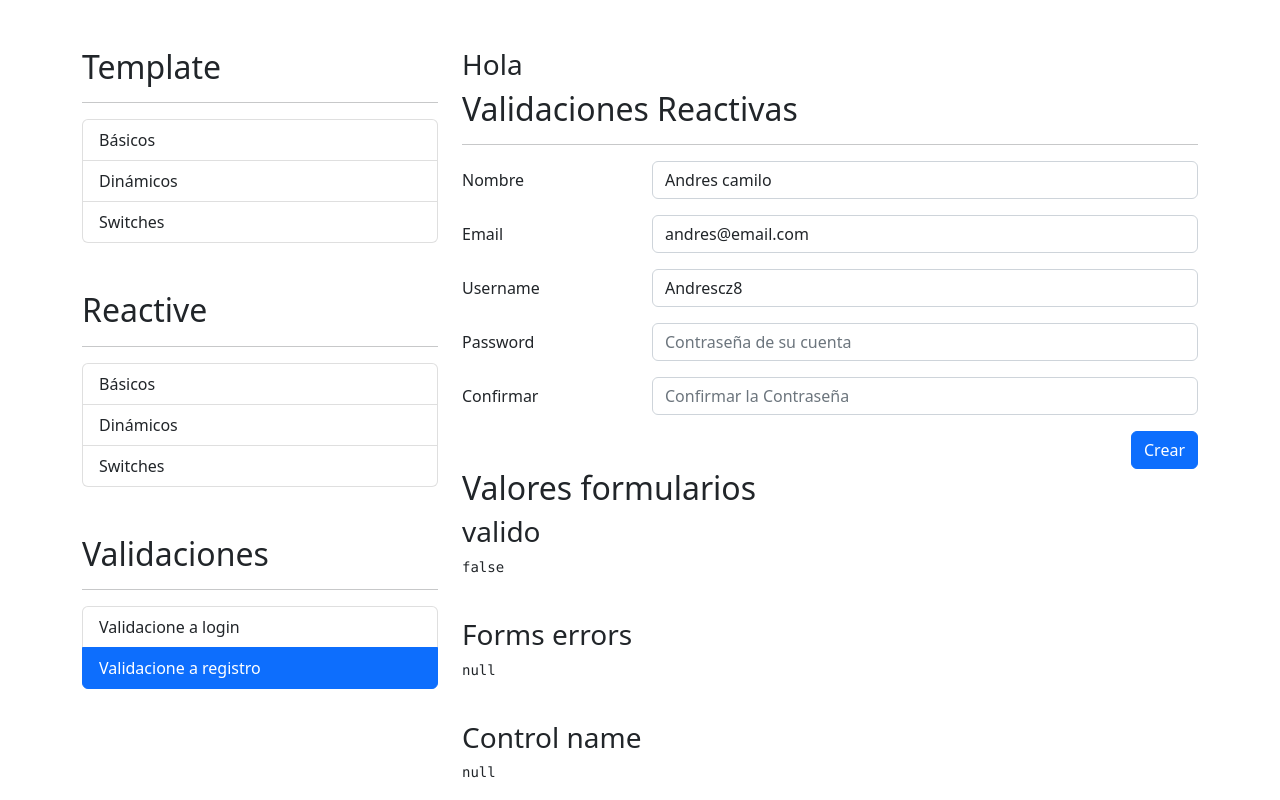
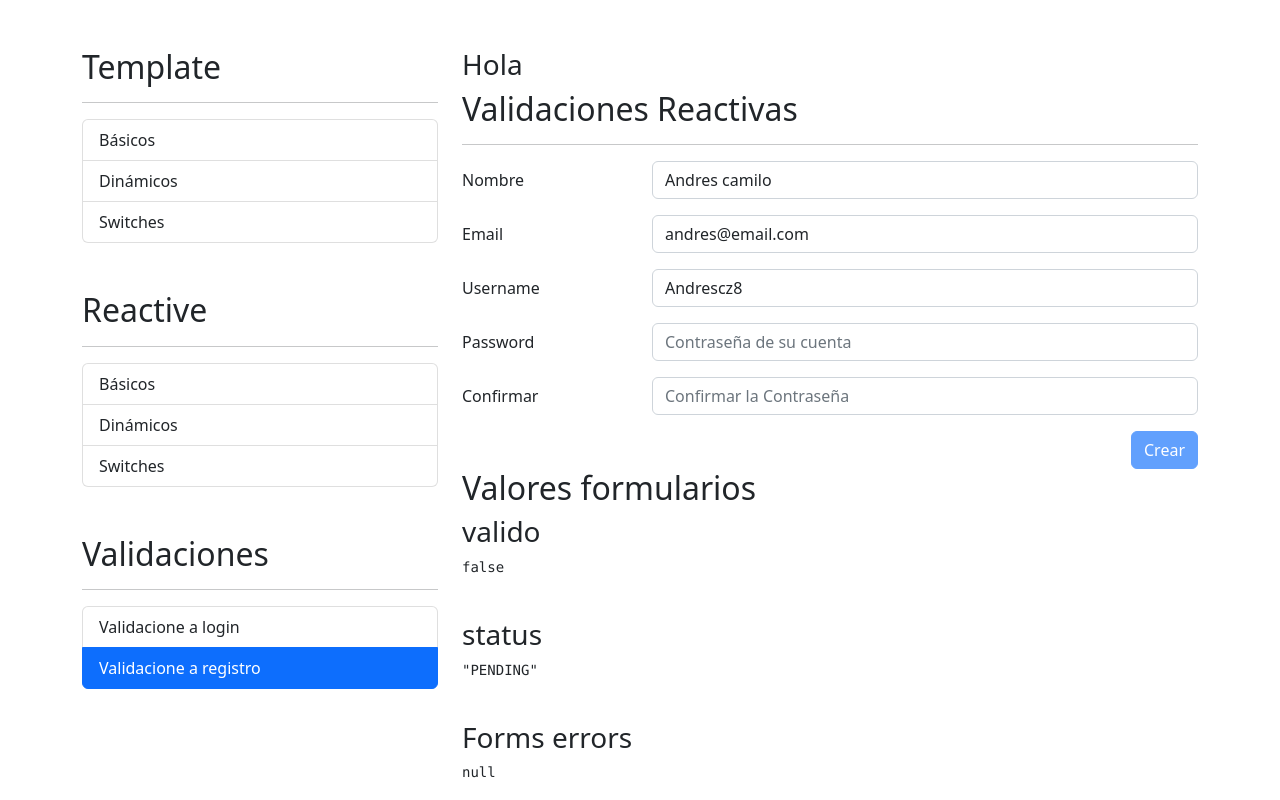
Before and after one commit to AndresCamiloChavez/FormulariosApp, an Angular app: page /auth/registro in a window 1280 px wide. Shown: the top 800 px of the page. Built offline with nearby package versions, Linux system fonts and the light colour scheme; no server answers.

Commit message:
Manejo de errores personalizados en formularios

```diff
--- a/src/app/app.module.ts
+++ b/src/app/app.module.ts
@@ -4,6 +4,7 @@ import { BrowserModule } from '@angular/platform-browser';
 import { AppRoutingModule } from './app-routing.module';
 import { AppComponent } from './app.component';
 import { SharedModule } from './shared/shared.module';
+import { HttpClientModule } from '@angular/common/http';
 
 @NgModule({
   declarations: [
@@ -12,7 +13,8 @@ import { SharedModule } from './shared/shared.module';
   imports: [
     BrowserModule,
     AppRoutingModule,
-    SharedModule
+    SharedModule,
+    HttpClientModule
   ],
   providers: [],
   bootstrap: [AppComponent]
--- a/src/app/auth/pages/registro/registro.component.html
+++ b/src/app/auth/pages/registro/registro.component.html
@@ -28,9 +28,13 @@
             class="form-control"
             placeholder="Correo electrónico "
           />
-          <span *ngIf="campoValido('email')" class="form-text text-danger"
+          <span *ngIf="emailRequired()" class="form-text text-danger"
             >El correo es obligatorio</span
           >
+          <span *ngIf="emailTomato()" class="form-text text-danger"
+            >¡El correo ya existe!</span
+          >
+
         </div>
       </div>
       <!-- Username -->
@@ -79,7 +83,7 @@
 
       <div class="row">
         <div class="col">
-          <button type="submit" class="btn btn-primary float-end">Crear</button>
+          <button [disabled]="miFormulario.pending" type="submit" class="btn btn-primary float-end">Crear</button>
         </div>
       </div>
     </form>
@@ -89,6 +93,9 @@
 <h2>Valores formularios</h2>
 <h3>valido</h3>
 <pre>{{ miFormulario.valid | json }}</pre>
+<br />
+<h3>status</h3>
+<pre>{{ miFormulario.status | json }}</pre>
 <br />
 <h3>Forms errors</h3>
 <pre>{{ miFormulario.errors | json }}</pre>
--- a/src/app/auth/pages/registro/registro.component.ts
+++ b/src/app/auth/pages/registro/registro.component.ts
@@ -1,11 +1,11 @@
 import { Component, OnInit } from '@angular/core';
+import { FormBuilder, FormGroup, Validators } from '@angular/forms';
 import {
-  FormBuilder,
-  FormGroup,
-  Validators,
-} from '@angular/forms';
-import { emailPattern, nombreApellidoPattern, noPuedeSerStrider } from 'src/app/shared/validator/validaciones';
+  nombreApellidoPattern,
+  noPuedeSerStrider,
+} from 'src/app/shared/validator/validaciones';
 import { ValidatorService } from '../../services/validator.service';
+import { EmailValidatorService } from '../../../shared/validator/email-validator.service';
 
 @Component({
   selector: 'app-registro',
@@ -13,20 +13,41 @@ import { ValidatorService } from '../../services/validator.service';
   styleUrls: ['./registro.component.css'],
 })
 export class RegistroComponent implements OnInit {
-  constructor(private fb: FormBuilder, private validatorService: ValidatorService) {}
+  constructor(
+    private fb: FormBuilder,
+    private validatorService: ValidatorService,
+    private emailValidator: EmailValidatorService
+  ) {}
 
-  miFormulario: FormGroup = this.fb.group({
-    nombre: [
-      '',
-      [Validators.required, Validators.pattern(this.validatorService.nombreApellidoPattern)],
-    ],
-    email: ['', [Validators.required, Validators.pattern(this.validatorService.emailPattern)]],
-    username: ['', [Validators.required, this.validatorService.noPuedeSerStrider]],
-    password: ['', [Validators.required, Validators.minLength(6)]],
-    password2: ['', [Validators.required]],
-  },{
-    validators: [ this.validatorService.camposIguales('password', 'password2')]
-  });
+  miFormulario: FormGroup = this.fb.group(
+    {
+      nombre: [
+        '',
+        [
+          Validators.required,
+          Validators.pattern(this.validatorService.nombreApellidoPattern),
+        ],
+      ],
+      email: [
+        '',
+        [
+          Validators.required,
+          Validators.pattern(this.validatorService.emailPattern),
+        ],[this.emailValidator]
+      ],
+      username: [
+        '',
+        [Validators.required, this.validatorService.noPuedeSerStrider],
+      ],
+      password: ['', [Validators.required, Validators.minLength(6)]],
+      password2: ['', [Validators.required]],
+    },
+    {
+      validators: [
+        this.validatorService.camposIguales('password', 'password2'),
+      ],
+    }
+  );
 
   ngOnInit(): void {
     this.miFormulario.reset({
@@ -45,4 +66,16 @@ export class RegistroComponent implements OnInit {
   guardar() {
     this.miFormulario.markAllAsTouched();
   }
+  emailRequired(){
+    return (
+      this.miFormulario.get('email')?.hasError('required') && this.miFormulario.get('email')?.touched );
+  }
+  emailPattern(){
+    return (
+      this.miFormulario.get('email')?.hasError('pattern') && this.miFormulario.get('email')?.touched );
+  }
+  emailTomato(){
+    return (
+      this.miFormulario.get('email')?.hasError('emailExiste') && this.miFormulario.get('email')?.touched );
+  }
 }
--- /dev/null
+++ b/src/app/shared/validator/email-validator.service.ts
@@ -0,0 +1,26 @@
+import { HttpClient } from '@angular/common/http';
+import { Injectable } from '@angular/core';
+import { AbstractControl, AsyncValidator, ValidationErrors } from '@angular/forms';
+import { Observable } from 'rxjs';
+import { delay, map} from 'rxjs/operators';
+
+@Injectable({
+  providedIn: 'root'
+})
+export class EmailValidatorService implements AsyncValidator{
+
+  constructor(private http: HttpClient) { }
+
+  validate(control: AbstractControl): Observable<ValidationErrors | null> {
+    const email = control.value;
+    console.log('valor email', email);
+    return this.http.get<any[]>(`http://localhost:3000/usuarios?q=${email}`).pipe(
+      // delay(3000),
+      map((resp) =>{
+        return  (resp.length === 0)? null: {emailExiste: true}
+      })
+    );
+  }
+
+
+}
```
